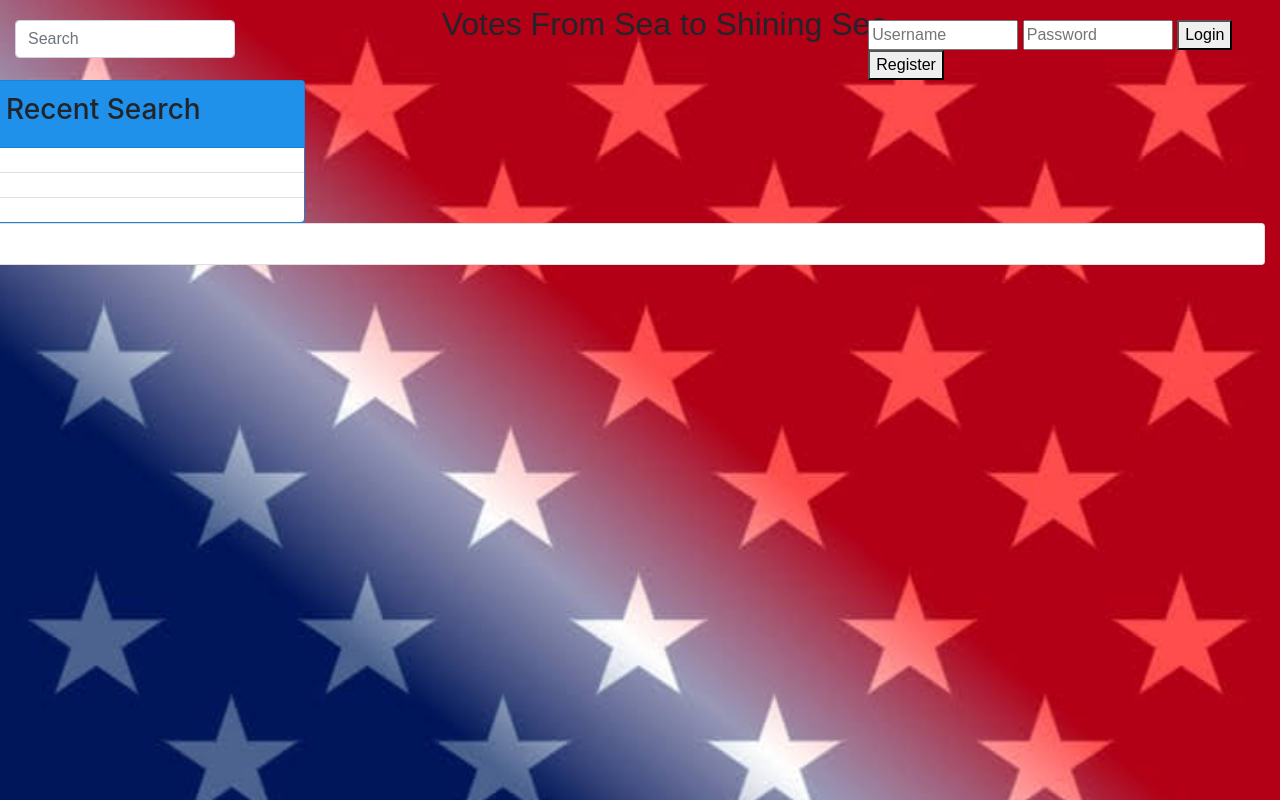
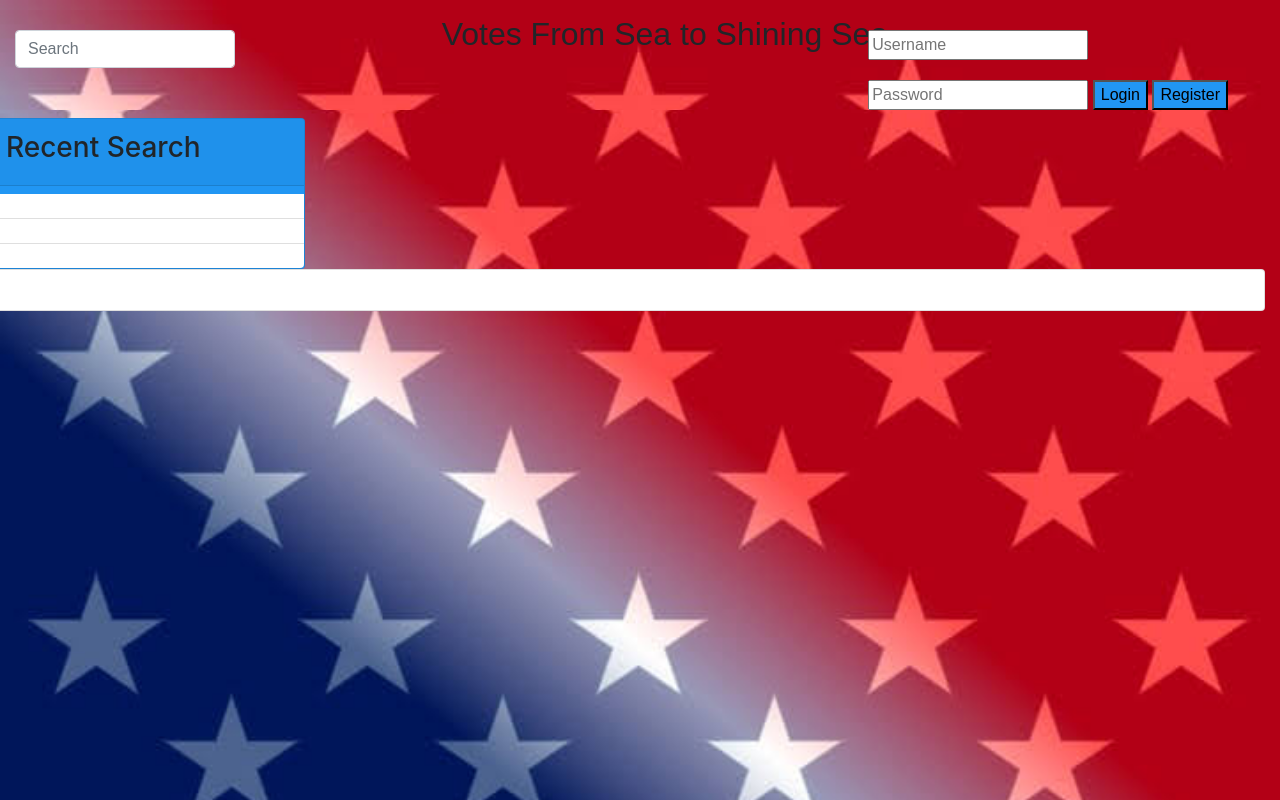
Before and after one commit to jmerges/County-Election-Results-Project, a website: page views/homepage.html in a window 1280 px wide. Drawn offline with nearby package versions, Linux system fonts and the light colour scheme.

Commit message:
refactor css

```diff
--- a/public/css/style.css
+++ b/public/css/style.css
@@ -9,69 +9,20 @@ body, .topnav {
 
 }
 
-#recent-search {
+#recent-search, #loginButton, #registerButton {
   background-color: #2196F3;
+  margin-top: 8px;
 }
 
-#user {
-  width: 150px;
-}
-.topnav a {
-  float: left;
-  display: block;
-  color: black;
-  text-align: center;
-  /* padding: 14px 16px; */
-  text-decoration: none;
-  font-size: 17px;
-
-}
-
-.topnav a.active {
-  background-color: #2196F3;
-  color: white;
-}
-
-#form {
-  float: right;
+.topnav {
+  margin-top: 10px;
 }
 
 .topnav input[type=text] {
   margin-top: 20px;
-  /* font-size: 17px; */
-  /* border: none; */
   width:220px;
-}
-
-#loginButton, #registerButton {
-  /* float: right;
-  padding: ;
-  margin-top: 8px;
-  margin-right: ;
-  background-color: #555;
-  color: white;
-  font-size: 17px;
-  border: none;
-  cursor: pointer; */
 }
 
 #loginButton:hover, #registerButton:hover {
   background-color: red;
 }
-
-@media screen and (max-width: ) {
-  .topnav .login-container {
-    float: right;
-  }
-  .topnav a, .topnav input[type=text], #loginButton, #registerButton {
-    /* float: right;
-    display: block;
-    text-align: left;
-    width: 100%;
-    margin: 0;
-    padding: 14px; */
-  }
-  .topnav input[type=text] {
-    border: 1px solid #ccc;
-  }
-}
```
